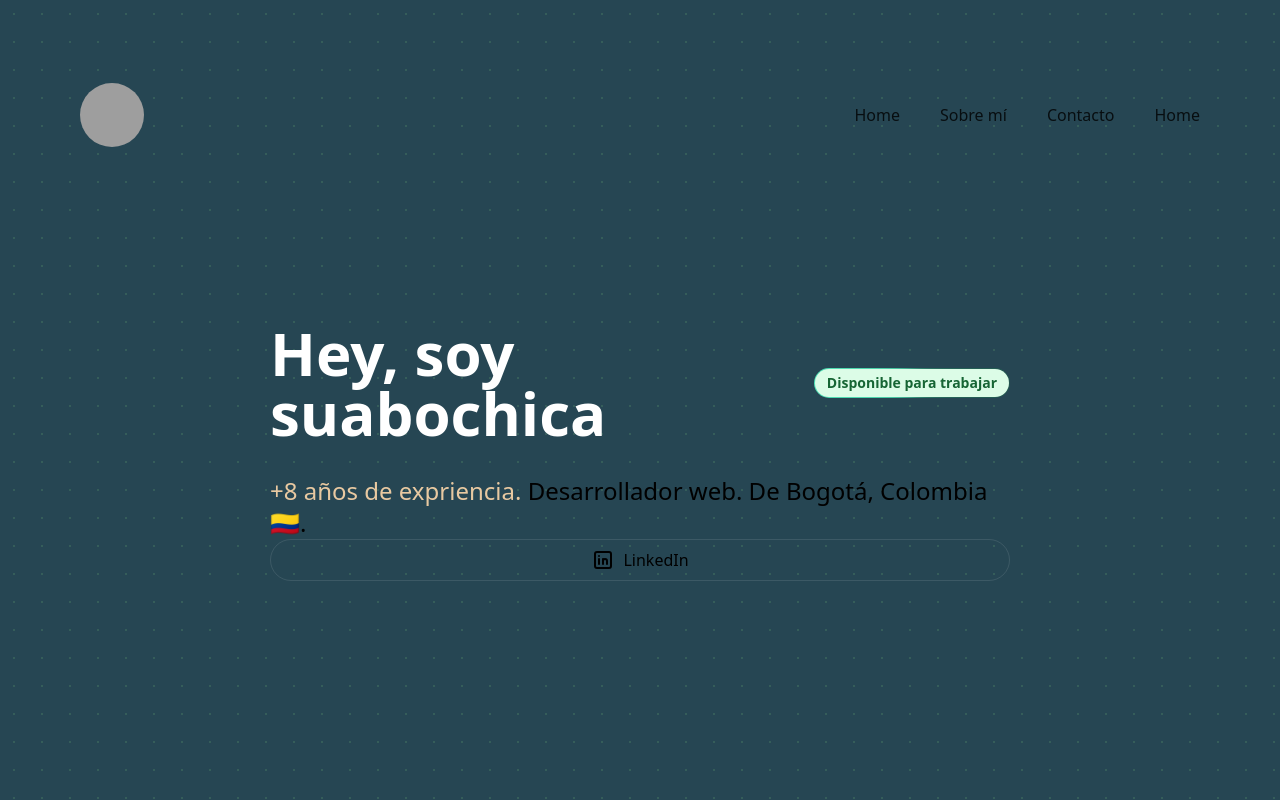
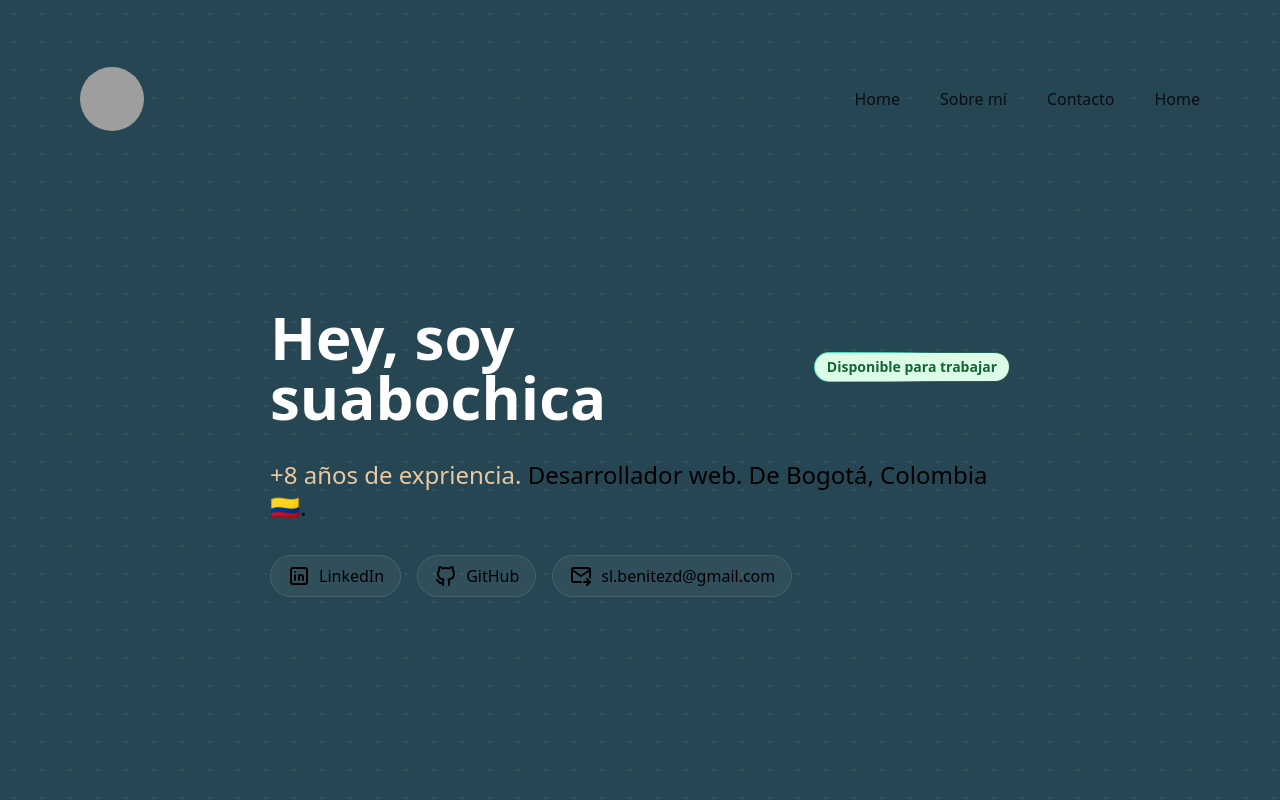
Before and after one commit to suabochica/astrojs-playground, an Astro site in the folder projects/03-portafolio-dev/: page / in a window 1280 px wide. Built offline with nearby package versions, Linux system fonts and the light colour scheme; Astro itself is replaced by a stand-in of ours; grey boxes are pictures that could not be loaded.

Commit message:
astro: add github and mail.

```diff
--- a/projects/03-portafolio-dev/src/components/SocialPill.astro
+++ b/projects/03-portafolio-dev/src/components/SocialPill.astro
@@ -1,6 +1,8 @@
 <a
-  href="https://linkedin.com/in/slbenitezd"
-  class="rounded-full border border-white/10 flex justify-center items-center gap-x-2 py-2 px-1"
+  href={Astro.props.href}
+  class="rounded-full border border-white/10 flex justify-center items-center gap-x-2 py-2 px-4 bg-white/5 hover:scale-110 hover:bg-white/10 transition"
+  target="_blank"
+  rel="noopener noreferer"
 >
   <slot />
 </a>
--- /dev/null
+++ b/projects/03-portafolio-dev/src/components/icons/GitHubIcon.astro
@@ -0,0 +1,16 @@
+<svg
+  {...Astro.props}
+  xmlns="http://www.w3.org/2000/svg"
+  class="icon icon-tabler icon-tabler-brand-github"
+  width="24"
+  height="24"
+  viewBox="0 0 24 24"
+  stroke-width="2"
+  stroke="currentColor"
+  fill="none"
+  stroke-linecap="round"
+  stroke-linejoin="round"
+  ><path stroke="none" d="M0 0h24v24H0z" fill="none"></path><path
+    d="M9 19c-4.3 1.4 -4.3 -2.5 -6 -3m12 5v-3.5c0 -1 .1 -1.4 -.5 -2c2.8 -.3 5.5 -1.4 5.5 -6a4.6 4.6 0 0 0 -1.3 -3.2a4.2 4.2 0 0 0 -.1 -3.2s-1.1 -.3 -3.5 1.3a12.3 12.3 0 0 0 -6.2 0c-2.4 -1.6 -3.5 -1.3 -3.5 -1.3a4.2 4.2 0 0 0 -.1 3.2a4.6 4.6 0 0 0 -1.3 3.2c0 4.6 2.7 5.7 5.5 6c-.6 .6 -.6 1.2 -.5 2v3.5"
+  ></path></svg
+>
--- /dev/null
+++ b/projects/03-portafolio-dev/src/components/icons/MailIcon.astro
@@ -0,0 +1 @@
+<svg {...Astro.props} xmlns="http://www.w3.org/2000/svg" class="icon icon-tabler icon-tabler-mail-forward" width="24" height="24" viewBox="0 0 24 24" stroke-width="2" stroke="currentColor" fill="none" stroke-linecap="round" stroke-linejoin="round"><path stroke="none" d="M0 0h24v24H0z" fill="none"/><path d="M12 18h-7a2 2 0 0 1 -2 -2v-10a2 2 0 0 1 2 -2h14a2 2 0 0 1 2 2v7.5" /><path d="M3 6l9 6l9 -6" /><path d="M15 18h6" /><path d="M18 15l3 3l-3 3" /></svg>
--- a/projects/03-portafolio-dev/src/layouts/Layout.astro
+++ b/projects/03-portafolio-dev/src/layouts/Layout.astro
@@ -5,16 +5,17 @@
 
 interface Props {
 	title: string;
+	description: string;
 }
 
-const { title } = Astro.props;
+const { title, description } = Astro.props;
 ---
 
 <!doctype html>
 <html lang="es">
 	<head>
 		<meta charset="UTF-8" />
-		<meta name="description" content="Astro description" />
+		<meta name="description" content={description} />
 		<meta name="viewport" content="width=device-width" />
 		<link rel="icon" type="image/svg+xml" href="/favicon.svg" />
 		<meta name="generator" content={Astro.generator} />
--- a/projects/03-portafolio-dev/src/pages/index.astro
+++ b/projects/03-portafolio-dev/src/pages/index.astro
@@ -3,9 +3,14 @@
 import Badge from "../components/Badge.astro";
 import SocialPill from "../components/SocialPill.astro";
 import LinkedInIcon from "../components/icons/LinkedInIcon.astro";
+import GitHubIcon from "../components/icons/GitHubIcon.astro";
+import MailIcon from "../components/icons/MailIcon.astro";
 ---
 
-<Layout title="Welcome to Portafolio Web.">
+<Layout
+	title="Portafolio de suabochica."
+	description="Contrata a suabochica para crear aplicaciones web maravillosas"
+>
 	<main>
 		<section class="w-[740px] mx-auto py-40">
 			<h1 class="text-white text-6xl font-bold flex flex-row gap-x-2 pb-8">
@@ -23,14 +28,22 @@
 				web. De Bogotá, Colombia 🇨🇴.
 			</h2>
 
-			<ul>
-				<li>
-					<SocialPill>
-						<LinkedInIcon class="w-6 h-6" />
-						LinkedIn
-					</SocialPill>
-				</li>
-			</ul>
+			<nav class="flex gap-x-4 mt-8">
+				<SocialPill href="https://linkedin.com/in/slbenitezd">
+					<LinkedInIcon class="size-6" />
+					LinkedIn
+				</SocialPill>
+
+				<SocialPill href="https://github/suabochica">
+					<GitHubIcon class="size-6" />
+					GitHub
+				</SocialPill>
+
+				<SocialPill href="https://github/suabochica">
+					<MailIcon class="size-6" />
+					sl.benitezd@gmail.com
+				</SocialPill>
+			</nav>
 		</section>
 	</main>
 </Layout>
```
